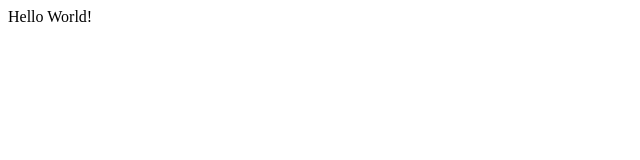
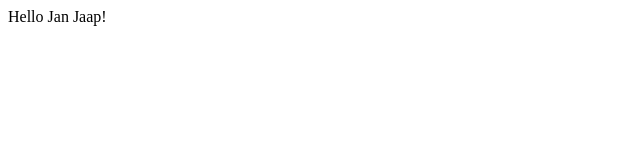
Before and after one commit to Ajoyaa/htmltest, a plain HTML site: page index.html in a window 1280 px wide. Shown: the full height of the page, 0-640 px from the left. Drawn offline with Linux system fonts and the light colour scheme.

Commit message:
Hello jan jaap is het geworden

```diff
--- a/index.html
+++ b/index.html
@@ -5,6 +5,6 @@
     <title>Title</title>
 </head>
 <body>
-  Hello World!
+  Hello Jan Jaap!
 </body>
 </html>
```
